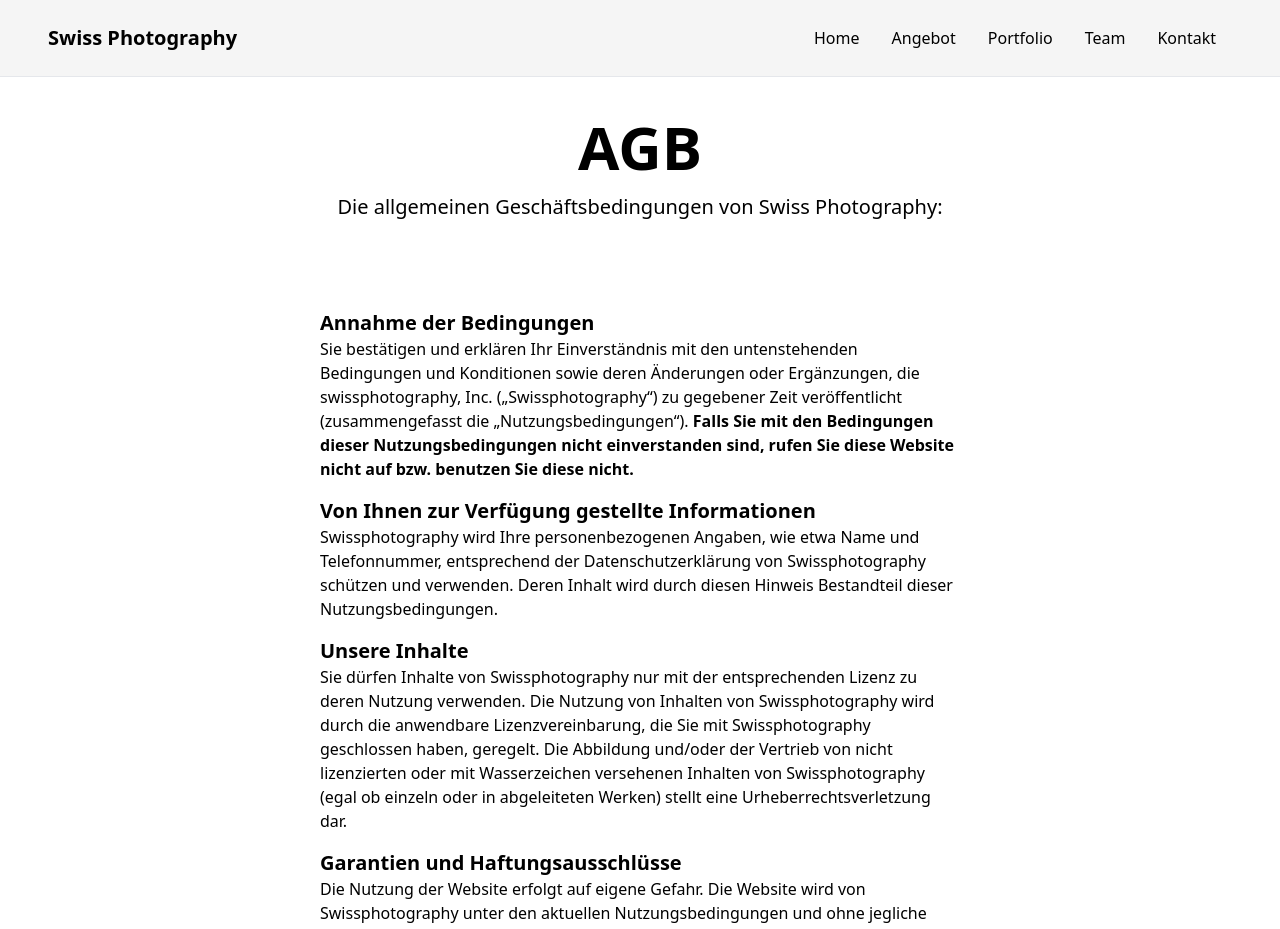
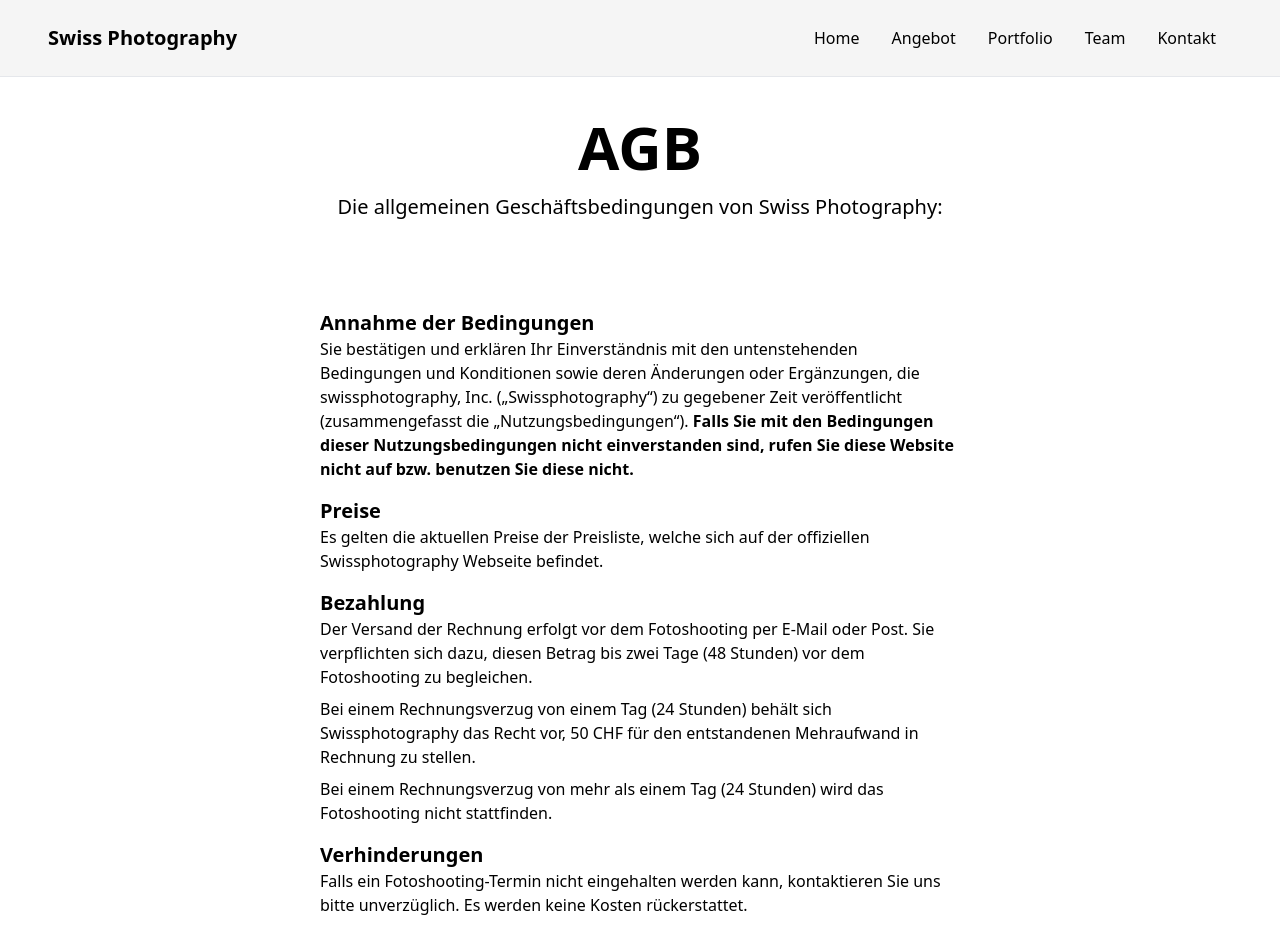
Before and after one commit to anxaaa/Ulber-Projekt-Webseite, a Next.js app in the folder website/: page /AGB in a window 1280 px wide. Shown: the top 929 px of the page. Built offline with nearby package versions, Linux system fonts and the light colour scheme.

Commit message:
updated agbs

```diff
--- a/website/pages/AGB/index.tsx
+++ b/website/pages/AGB/index.tsx
@@ -39,6 +39,40 @@ const agb: NextPage = () => {
           </p>
         </div>
         <div>
+          <h3 className="text-xl font-bold">Preise</h3>
+          <p>
+            Es gelten die aktuellen Preise der Preisliste, welche sich auf der
+            offiziellen Swissphotography Webseite befindet.
+          </p>
+        </div>
+        <div>
+          <h3 className="text-xl font-bold">Bezahlung</h3>
+          <div className="space-y-2">
+            <p>
+              Der Versand der Rechnung erfolgt vor dem Fotoshooting per E-Mail
+              oder Post. Sie verpflichten sich dazu, diesen Betrag bis zwei Tage
+              (48 Stunden) vor dem Fotoshooting zu begleichen.
+            </p>
+            <p>
+              Bei einem Rechnungsverzug von einem Tag (24 Stunden) behält sich
+              Swissphotography das Recht vor, 50 CHF für den entstandenen
+              Mehraufwand in Rechnung zu stellen.
+            </p>
+            <p>
+              Bei einem Rechnungsverzug von mehr als einem Tag (24 Stunden) wird
+              das Fotoshooting nicht stattfinden.
+            </p>
+          </div>
+        </div>
+        <div>
+          <h3 className="text-xl font-bold">Verhinderungen</h3>
+          <p>
+            Falls ein Fotoshooting-Termin nicht eingehalten werden kann,
+            kontaktieren Sie uns bitte unverzüglich. Es werden keine Kosten
+            rückerstattet.
+          </p>
+        </div>
+        <div>
           <h3 className="text-xl font-bold">
             Von Ihnen zur Verfügung gestellte Informationen
           </h3>
@@ -61,6 +95,7 @@ const agb: NextPage = () => {
             abgeleiteten Werken) stellt eine Urheberrechtsverletzung dar.
           </p>
         </div>
+
         <div>
           <h3 className="text-xl font-bold">
             Garantien und Haftungsausschlüsse
```
